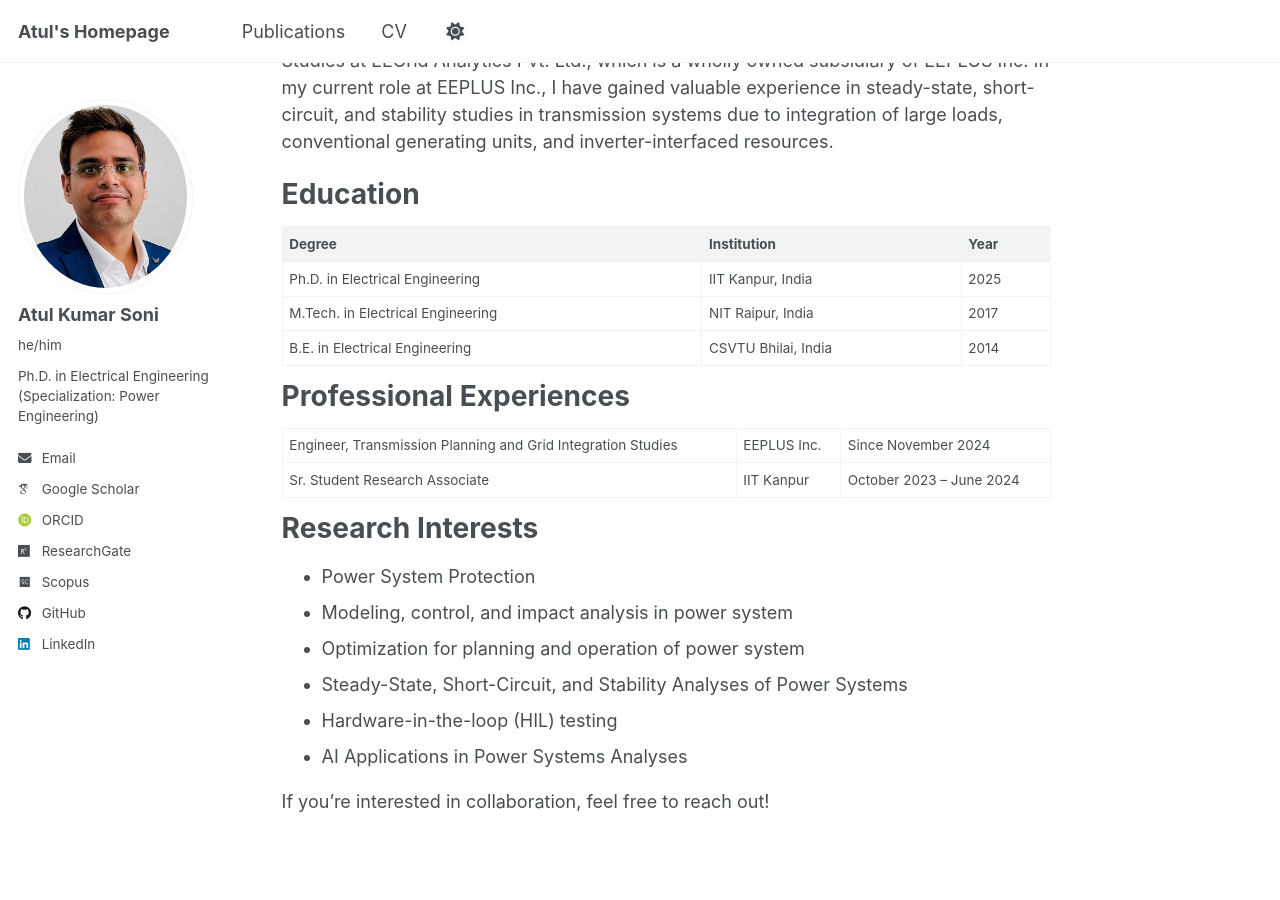
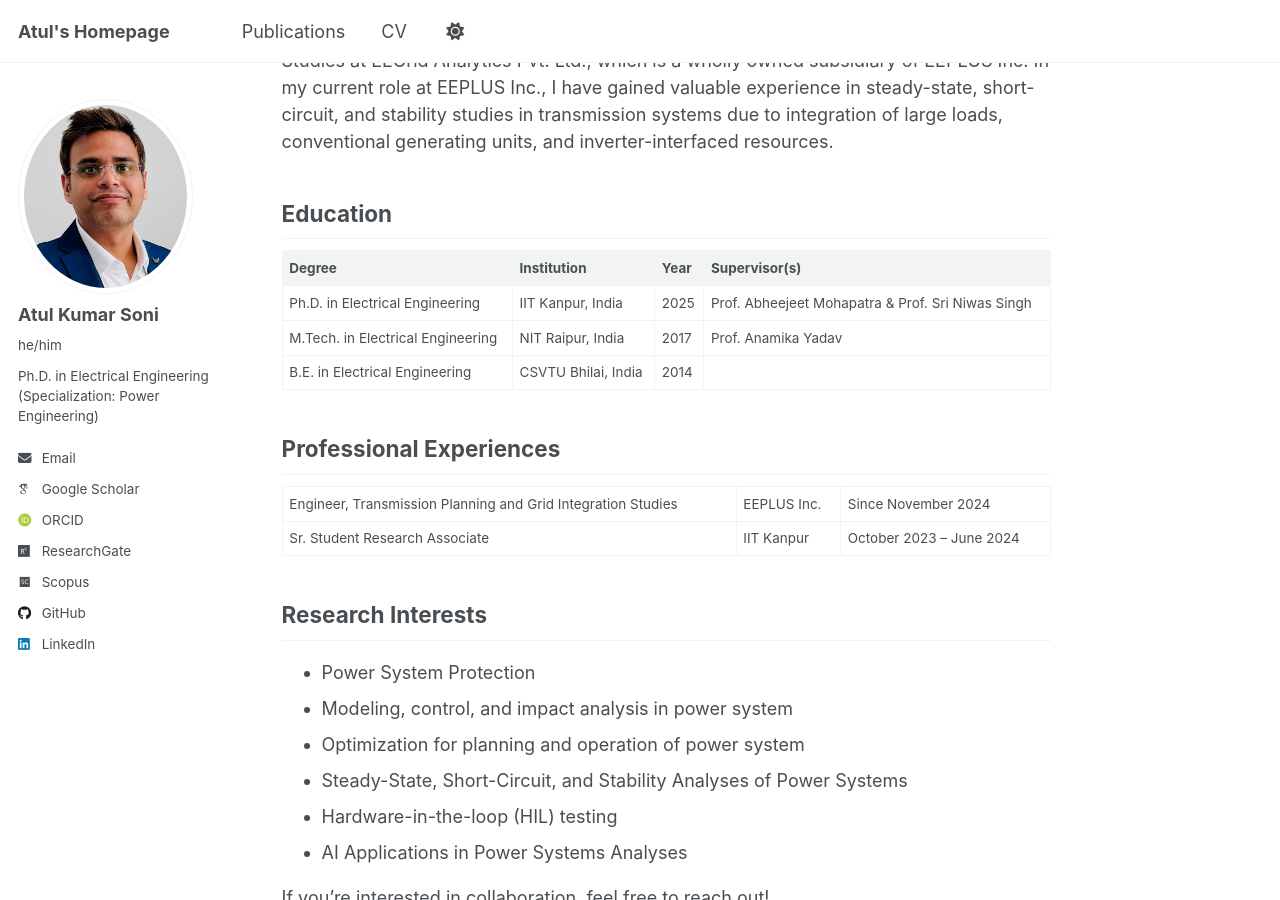
Before and after one commit to AtulSoniX/atulsonix.github.io, a Jekyll site: the page built from _pages/about.md, in a window 1280 px wide and 900 px high, scrolled down 303 px. Built offline with Jekyll 4.4.1, drawn with Linux system fonts in a browser that asks for light colours; some web fonts are replaced; a script that is not in the unit is left out.

Commit message:
commit homepage

```diff
--- a/_pages/about.md
+++ b/_pages/about.md
@@ -14,21 +14,21 @@ redirect_form:
 
 🧑🏻‍💻 Currently, I'm working as an Engineer, Transmission Planning and Grid Integration Studies at EEGrid Analytics Pvt. Ltd., which is a wholly owned subsidiary of EEPLUS Inc. In my current role at EEPLUS Inc., I have gained valuable experience in steady-state, short-circuit, and stability studies in transmission systems due to integration of large loads, conventional generating units, and inverter-interfaced resources.
 
-# Education
+## Education
 
-| Degree | Institution | Year |
-|--------|-------------|------|
-| Ph.D. in Electrical Engineering | IIT Kanpur, India | 2025 |
-| M.Tech. in Electrical Engineering | NIT Raipur, India | 2017 |
+| Degree | Institution | Year | Supervisor(s) |
+|--------|-------------|------|---------------|
+| Ph.D. in Electrical Engineering | IIT Kanpur, India | 2025 | Prof. Abheejeet Mohapatra & Prof. Sri Niwas Singh |
+| M.Tech. in Electrical Engineering | NIT Raipur, India | 2017 | Prof. Anamika Yadav |
 | B.E. in Electrical Engineering | CSVTU Bhilai, India | 2014 |
 
-# Professional Experiences
+## Professional Experiences
 
 | Engineer, Transmission Planning and Grid Integration Studies | EEPLUS Inc. | Since November 2024 |
 | Sr. Student Research Associate | IIT Kanpur | October 2023 – June 2024
 
 
-# Research Interests
+## Research Interests
 
  - Power System Protection
  - Modeling, control, and impact analysis in power system
```
